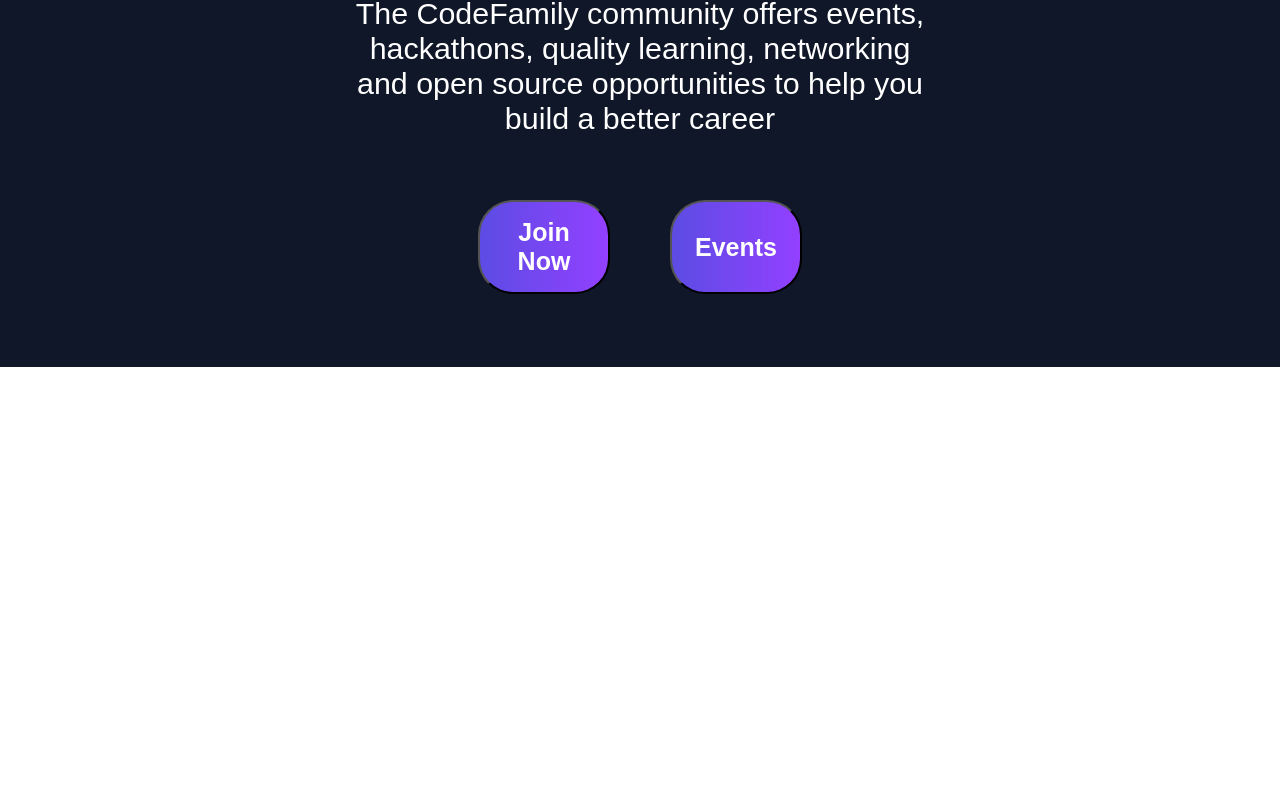
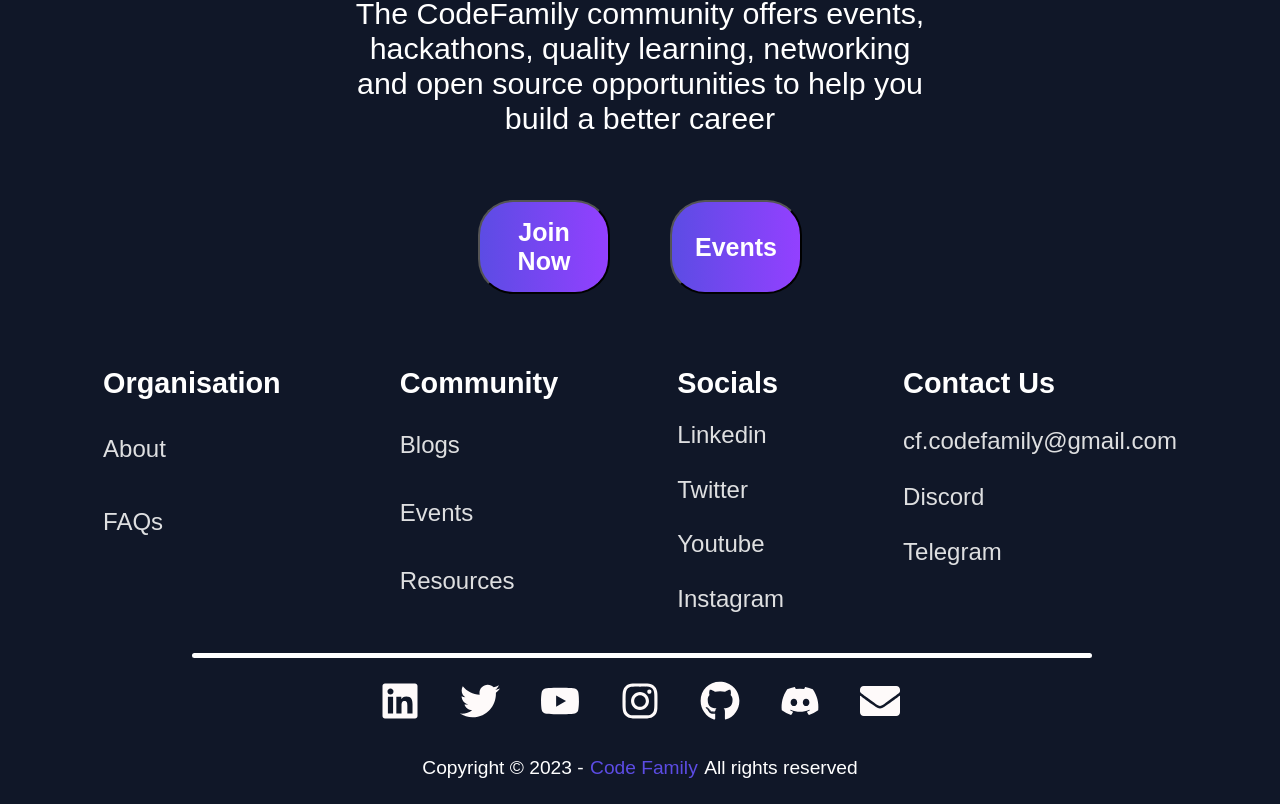
Before and after one commit to Codefamily-developer/Codefamily_Website, a React (Create React App) app: page / in a window 1280 px wide. Shown: the part 449-1253 px from the top of the page. Before the commit the page ends 816 px from the top, so only its background shows below. Built offline with nearby package versions, Linux system fonts and the light colour scheme.

Commit message:
Footer page code completed

```diff
--- a/package.json
+++ b/package.json
@@ -8,6 +8,7 @@
     "@testing-library/user-event": "^13.5.0",
     "react": "^18.2.0",
     "react-dom": "^18.2.0",
+    "react-icons": "^4.7.1",
     "react-router-dom": "^6.8.1",
     "react-scripts": "5.0.1",
     "web-vitals": "^2.1.4"
--- a/src/App.js
+++ b/src/App.js
@@ -2,6 +2,7 @@
 import Navbar from './components/Navbar';
 import Home from './pages/Home';
 import { BrowserRouter as Router, Routes, Route } from 'react-router-dom';
+import Footer from './pages/Footer';
 function App() {
   return (
     <div className="App">
@@ -10,6 +11,7 @@
       <Routes>
         <Route path='/' element={<Home />}/>
       </Routes>
+      <Footer/>
     </Router>
     </div>
   );
--- /dev/null
+++ b/src/pages/Footer.js
@@ -0,0 +1,61 @@
+import React from 'react'
+import '../styles/Footer.css'
+import { Link } from 'react-router-dom';
+import {
+    FaDiscord,
+    FaEnvelope,
+    FaGithub,
+    FaInstagram,
+    FaLinkedin,
+    // FaTelegramPlane,
+    FaTwitter,
+    FaYoutube,
+    // SlSocialFacebook,
+  } from 'react-icons/fa';
+import {IconContext} from "react-icons"
+export default function Footer() {
+  return (
+    <IconContext.Provider value={{ style: {fontSize: '40px', color: '#fefafa'}}}>
+ <div className='main_header'>
+    <div className='footer'>
+        <div className='row1'>
+            <h2>Organisation</h2>
+            <a><Link to="/about"><p>About</p></Link></a>
+            <a><Link to="/faq"><p>FAQs</p></Link></a>
+        </div>
+        <div className='row2'>
+            <h2>Community</h2>
+            <a><Link to="/blogs"><p>Blogs</p></Link></a>
+            <a><Link to="/events"><p>Events</p></Link></a>
+            <a><Link to="/resources"><p>Resources</p></Link></a>
+        </div>
+        <div className='row3'>
+            <h2>Socials</h2>
+            <a href="https://in.linkedin.com/" target={'_blank'}><p>Linkedin</p></a>
+            <a href="https://twitter.com/" target={'_blank'}><p>Twitter</p></a>
+            <a href='https://www.youtube.com/' target={'_blank'}><p>Youtube</p></a>
+            <a href='https://www.instagram.com/' target={'_blank'}><p>Instagram</p></a>
+        </div>
+        <div className='row4'>
+            <h2>Contact Us</h2>
+            <a href="mailto:cf.codefamily@gmail.com" target={'_blank'}><p>cf.codefamily@gmail.com</p></a>
+            <a href="https://discord.com/" target={'_blank'}><p>Discord</p></a>
+            <a href='https://telegram.com/' target={'_blank'}><p>Telegram</p></a>
+        </div>
+    </div>
+    <p className='line'></p>
+    <div className='social_icons'>
+        <a href="https://in.linkedin.com/" target={'_blank'}><FaLinkedin/></a>
+        <a href="https://twitter.com/" target={'_blank'}><FaTwitter/></a>
+        <a href='https://www.youtube.com/' target={'_blank'}><FaYoutube/></a>
+        <a href='https://www.instagram.com/' target={'_blank'}><FaInstagram/></a>
+        {/* <SlSocialFacebook/> */}
+        <a><FaGithub/></a>
+        <a href="https://discord.com/" target={'_blank'}><FaDiscord/></a>
+        <a href="mailto:cf.codefamily@gmail.com" target={'_blank'}><FaEnvelope/></a>
+    </div>
+    <p className='copyright'>Copyright © 2023 - <span style={{color:"#5c4ce4",marginRight:"0.5%",marginLeft:"0.5%"}}>Code Family </span>  All rights reserved</p>
+ </div>
+ </IconContext.Provider>
+  )
+}
--- /dev/null
+++ b/src/styles/Footer.css
@@ -0,0 +1,70 @@
+:root{
+    --primary-color: #101728;
+    --text-color: #ffffff;
+    --secondary-color:#5c4ce4;
+}
+
+.main_header{
+    background-color: var(--primary-color);
+}
+
+.footer{
+    display: flex;
+    justify-content: space-evenly;
+    gap: 1rem;
+}
+
+.footer a{
+    text-decoration: none;
+}
+
+.footer h2{
+    margin-bottom: 20%;
+    font-size: 1.8rem;
+    color: var(--text-color);
+}
+
+.footer p{
+    margin-bottom: 25%;
+    font-size: 1.5rem;
+    color: whitesmoke;
+    opacity: 0.9;
+}
+
+
+.row4 h2{
+    margin-bottom: 10%;
+}
+
+.row4 p{
+    margin-bottom: 10%;
+}
+
+.line{
+    height: 1px;
+    width: 70%;
+    margin-left: 15%;
+    margin-top: 1%;
+    border: 2px solid white;
+    border-radius: 50px;
+    color: var(--text-color);
+    background-color: var(--text-color);
+}
+
+.social_icons{
+    display: flex;
+    justify-content: center;
+    align-items: center;
+    gap: 2.5rem;
+    margin-top: 1.8%;
+}
+
+.copyright{
+    display: flex;
+    align-items: center;
+    justify-content: center;
+    font-size: 1.2rem;
+    margin-top: 2.5%;
+    margin-bottom: 2%;
+    color: var(--text-color);
+}
```
Also changed, not shown: 1 other file (tests, documents, lock files or other folders).
